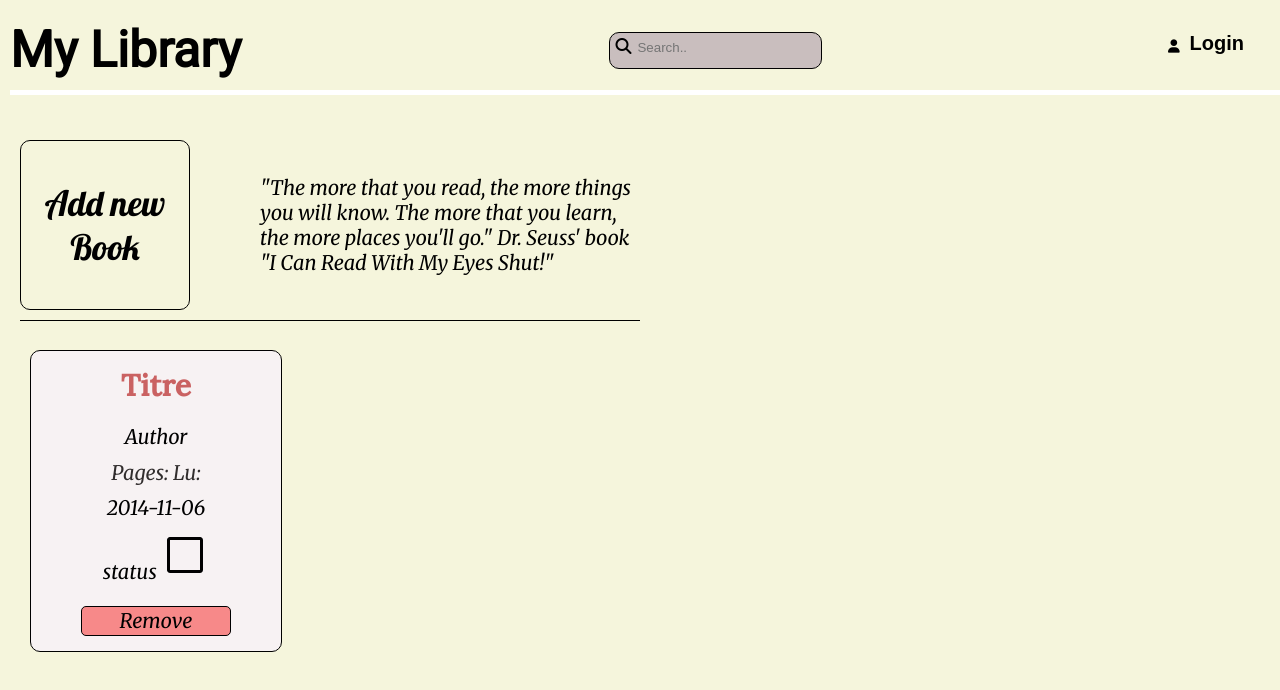
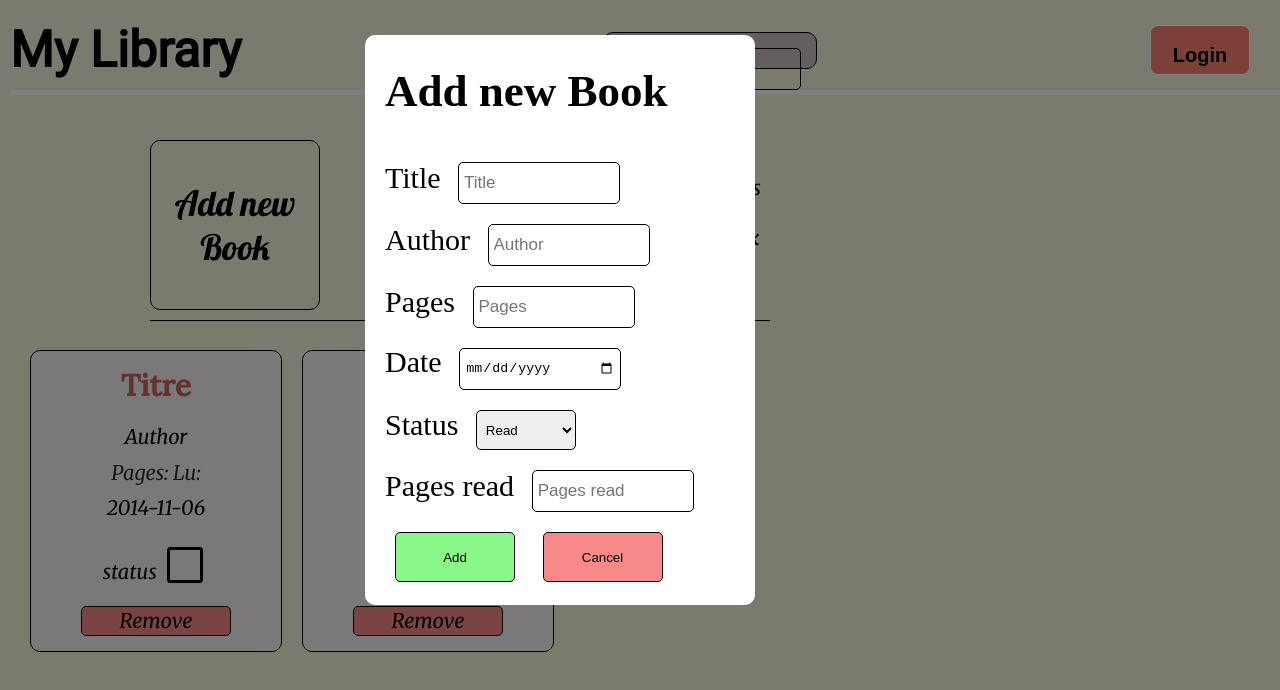
Before and after one commit to touredri/book_tarck, a plain HTML site: page index.html in a window 1280 px wide. Drawn offline with Linux system fonts and the light colour scheme.

Commit message:
add card and popup

```diff
--- a/index.html
+++ b/index.html
@@ -21,8 +21,7 @@
         </div>
       </form>
       <button class="log">
-        <i class="fa-solid fa-user">
-        </i><h2>Login</h2>
+        <h2>Login</h2>
       </button>
     </header>
     <section class="container">
@@ -42,6 +41,55 @@
         </button>
         <button class="remove item">Remove</button>
       </div>
+      <div class="card">
+        <h3 class="title item">Titre</h3>
+        <p class="author item">Author</p>
+        <p class="num item">Pages: <span class="all"></span> Lu:<span class="lu"></span></p>
+        <p class="date item">2014-11-06</p>
+        <button class="state">
+          <p class="status item">status <img src="/check_box_outline_blank_FILL0_wght400_GRAD0_opsz48.png" alt=""></p>
+        </button>
+        <button class="remove item">Remove</button>
+      </div>
     </section>
+    <section class="popup">
+      <div class="popup_content">
+
+        <form><h2>Add new Book</h2>
+          <div class="form">
+            <label for="title">Title</label>
+            <input type="text" id="title" name="title" placeholder="Title">
+          </div>
+          <div class="form">
+            <label for="author">Author</label>
+            <input type="text" id="author" name="author" placeholder="Author">
+          </div>
+          <div class="form">
+            <label for="pages">Pages</label>
+            <input type="number" id="pages" name="pages" placeholder="Pages">
+          </div>
+          <div class="form">
+            <label for="date">Date</label>
+            <input type="date" id="date" name="date" placeholder="Date">
+          </div>
+          <div class="form">
+            <label for="status">Status</label>
+            <select name="status" id="status">
+              <option value="read">Read</option>
+              <option value="not read">Not Read</option>
+            </select>
+          </div>
+          <div class="form">
+            <label for="lu">Pages read</label>
+            <input type="number" id="lu" name="lu" placeholder="Pages read">
+          </div>
+          <div class="form">
+            <button class="add">Add</button>
+            <button class="cancel">Cancel</button>
+          </div>
+        </form>
+      </div>
+    </section>
+    <script src="/script.js"></script>
 </body>
 </html>
--- a/style.css
+++ b/style.css
@@ -29,11 +29,14 @@ h1 {
   font-size: 50px;
 }
 
-.log {
-  display: flex;
-  flex-direction: row;
+.log, .log:hover {
   margin-right: 40px;
-  margin-top: 5px;
+  border: 1px solid white;
+  border-radius: 8px;
+  width: 100px;
+  height: 50px;
+  background-color: salmon;
+  cursor: pointer;
 }
 
 button {
@@ -77,7 +80,7 @@ header i {
 .container {
   position: absolute;
   top: 140px;
-  left: 20px;
+  left: 150px;
   border-bottom: 1px solid black;
   padding-bottom: 10px;
 }
@@ -115,7 +118,8 @@ header i {
 }
 
 .display_card {
-  display: flex;
+  display: grid;
+  grid-template-columns: repeat(3, 1fr);
   position: absolute;
   top: 340px;
   left: 20px;
@@ -148,20 +152,24 @@ header i {
   align-items: center;
 }
 
-.author {
-}
-
 .num {
   color: rgb(49, 45, 45);
 }
 
-.date {
+.state {
+  display: flex;
+  justify-content: baseline;
+  align-items: center;
 }
 
-.state {
-  display: flex;
-  justify-content: center;
-  align-items: center;
+.state img {
+  position: relative;
+  top: 10px;
+}
+
+.state img:hover {
+  transform: scale(1.1);
+  cursor: pointer;
 }
 
 .remove {
@@ -172,3 +180,89 @@ header i {
   height: 30px;
   margin: 10px;
 }
+
+.remove:hover {
+  background-color: rgb(248, 8, 56);
+  cursor: pointer;
+}
+
+.popup {
+  position: fixed;
+  top: 0;
+  left: 0;
+  width: 100%;
+  height: 100%;
+  background-color: rgba(0, 0, 0, 0.5);
+}
+
+.popup form {
+  position: absolute;
+  top: 320px;
+  left: 560px;
+  transform: translate(-50%, -50%);
+  width: 350px;
+  height: 530px;
+  background-color: white;
+  border-radius: 10px;
+  padding: 20px;
+  font-size: 30px;
+}
+
+::placeholder {
+  font-size: 17px;
+}
+
+form h2 {
+  margin-top: 10px;
+  margin-bottom: 35px;
+}
+
+form input {
+  width: 150px;
+  height: 30px;
+  margin: 10px;
+  border: 1px solid black;
+  border-radius: 5px;
+  padding: 5px;
+}
+
+#status {
+  width: 100px;
+  height: 40px;
+  margin: 10px;
+  border: 1px solid black;
+  border-radius: 5px;
+  padding: 5px;
+}
+
+form button {
+  width: 120px;
+  height: 50px;
+  margin: 10px;
+  border: 1px solid black;
+  border-radius: 5px;
+  padding: 5px;
+}
+
+.add {
+  background-color: rgb(137, 247, 137);
+}
+
+.add:hover {
+  cursor: pointer;
+  transform: scale(1.1);
+}
+
+.add:active {
+  background-color: rgb(25, 218, 25);
+}
+
+.cancel {
+  background-color: rgb(247, 137, 137);
+
+}
+
+.cancel:active {
+  background-color: rgb(211, 52, 52);
+  cursor: pointer;
+}
```
